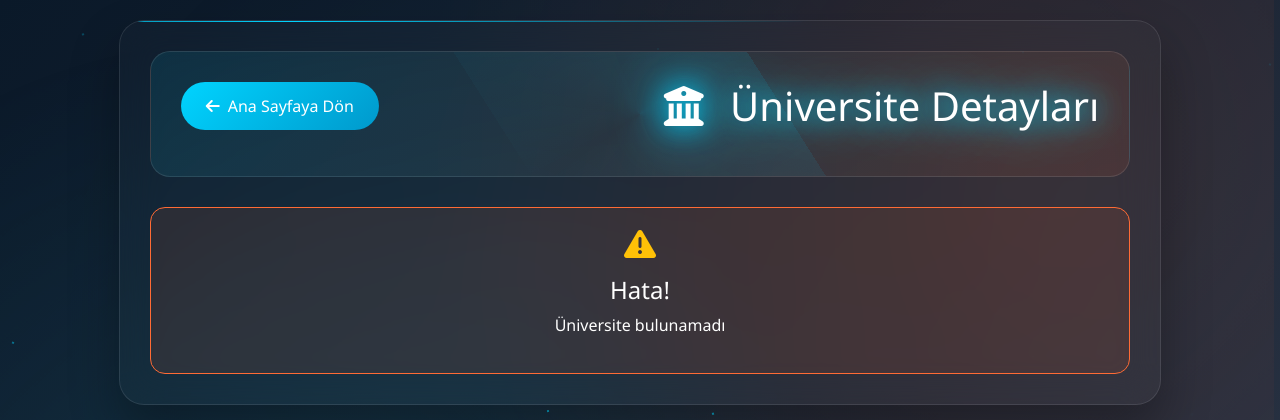
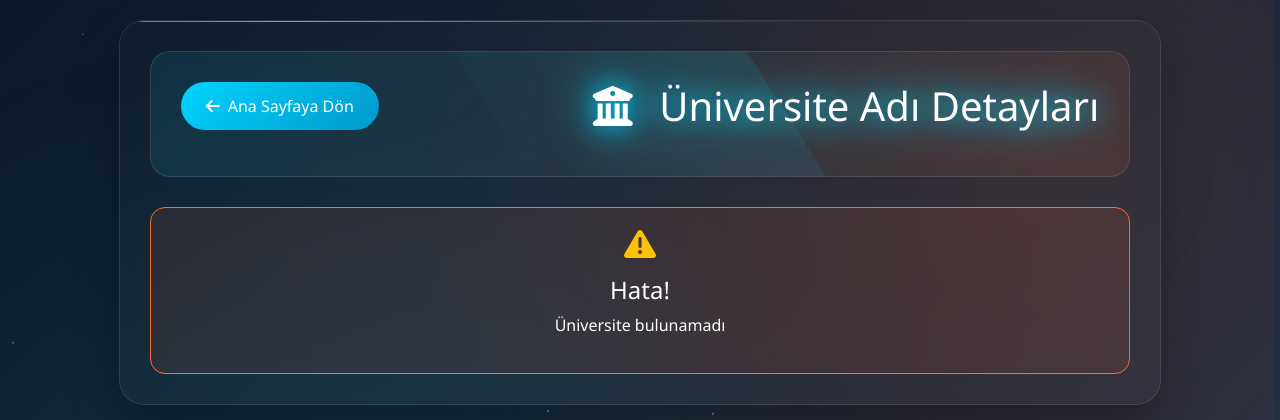
Before and after one commit to AhmetCanYuzbasi/website, a Flask app: page /detay/1 in a window 1280 px wide. Shown: the top 420 px of the page. Run offline with Flask 3, Linux system fonts and the light colour scheme.

Commit message:
Add files via upload

```diff
--- a/templates/detay.html
+++ b/templates/detay.html
@@ -380,7 +380,7 @@
                                 </a>
                                 <h1 class="title-glow mb-0">
                                     <i class="fas fa-university me-3"></i>
-                                    Üniversite Detayları
+                                    <span id="universiteAdi">Üniversite Adı</span> Detayları
                                 </h1>
                             </div>
                                                          <div id="loadingIndicator" class="text-center">
```
